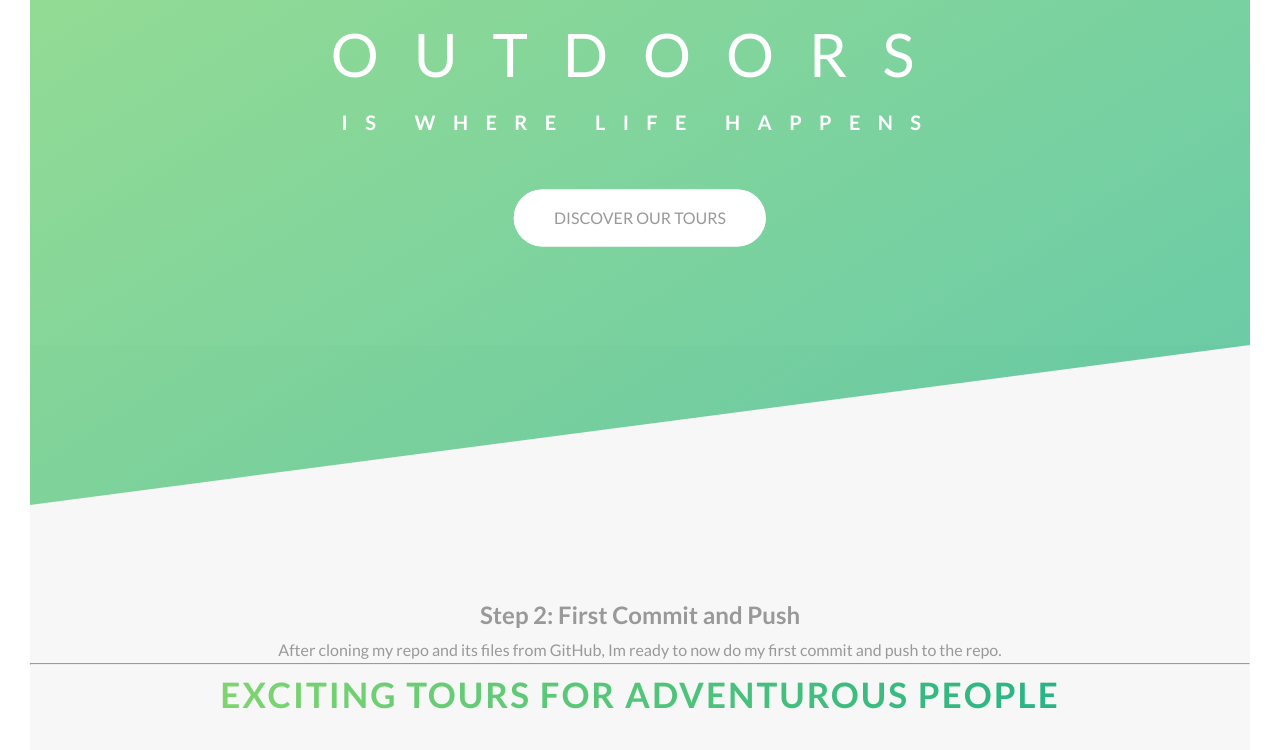
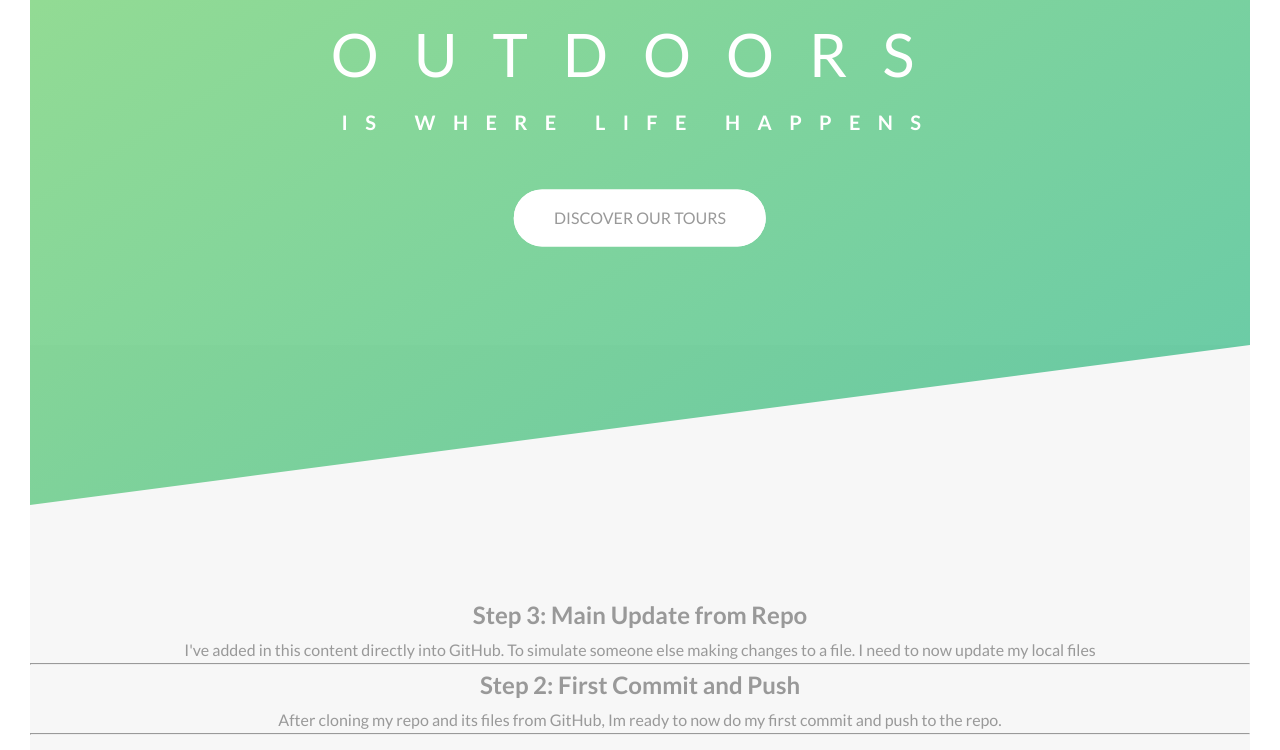
Before and after one commit to adrianjacinto101/p1-natours, a website: page index.html in a window 1280 px wide. Shown: the part 285-1035 px from the top of the page. Drawn offline with Linux system fonts and the light colour scheme.

Commit message:
GitHub File Update to simulate coworker's work
I've updated the file on GitHub now. This time to simulate someone else working on these files and now I have to update my local repo.

```diff
--- a/index.html
+++ b/index.html
@@ -37,7 +37,10 @@ npm run compile:sass
     <main>
       <section class="section-about">
         <div class="u-center-text u-margin-bottom-big">
-          <h1>Step 2: First Commit and Push</h1>
+          <h2>Step 3: Main Update from Repo</h2>
+          <p>I've added in this content directly into GitHub. To simulate someone else making changes to a file. I need to now update my local files</p>
+          <hr />
+          <h2>Step 2: First Commit and Push</h2>
           <p>
             After cloning my repo and its files from GitHub, Im ready to now do
             my first commit and push to the repo.
```
